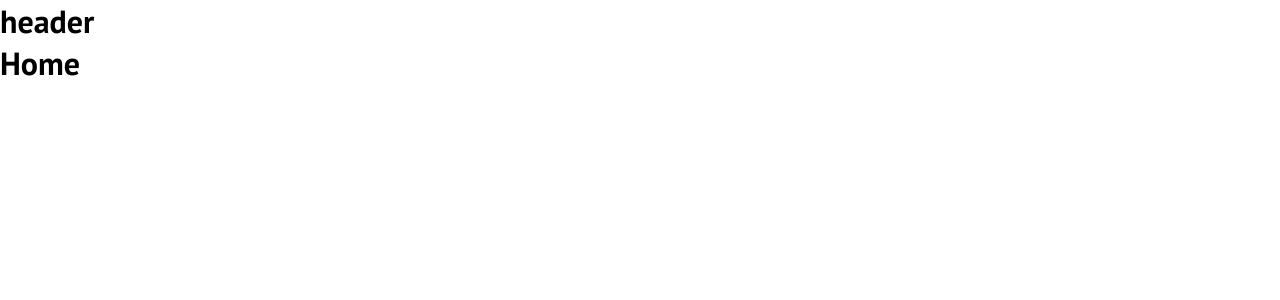
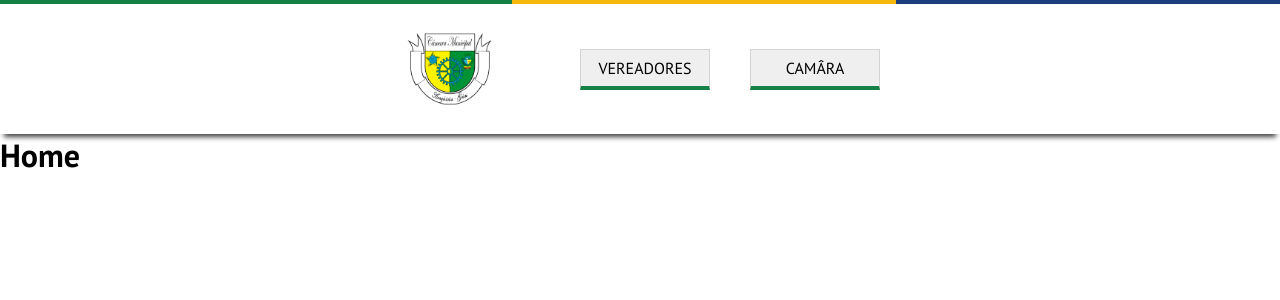
Before and after one commit to yaandn/siteCamara, a React (Vite) app: page / in a window 1280 px wide. Shown: the top 300 px of the page. Built offline with nearby package versions, Linux system fonts and the light colour scheme.

Commit message:
primeira versão do header

```diff
--- a/src/components/header/index.jsx
+++ b/src/components/header/index.jsx
@@ -1,7 +1,26 @@
+import { Container, Navigation, Button,TopLine } from "./style"
+import logo from '../../assets/imagens/logo.png'
+
 export default function Header() {
   return (
     <>
-      <h1>header</h1>
+    <TopLine>
+      <div className="line1"></div>
+      <div className="line2"></div>
+      <div className="line3"></div>
+    </TopLine>
+     <Container>
+      <Navigation>
+        <img src={logo} alt="logo-camâra" />
+        <Button>
+          <span>VEREADORES</span>
+        </Button>
+        <Button>
+          <span>CAMÂRA</span>
+        </Button>
+      </Navigation>
+    </Container>
     </>
+
   )
 }
--- /dev/null
+++ b/src/components/header/style.js
@@ -0,0 +1,71 @@
+import styled from "styled-components";
+
+export const TopLine = styled.div`
+  width: 100%;
+  height: 4px;
+  display: flex;
+
+
+  .line1 {
+    background-color: var(--cor-primaria);
+    width: 40%;
+    height: 100%;
+  }
+  .line2 {
+    background-color: var(--cor-secundaria);
+    width: 30%;
+    height: 100%;
+  }
+  .line3 {
+    background-color: var(--cor-terciaria);
+    width: 30%;
+    height: 100%;
+  }
+`;
+
+
+
+export const Container = styled.header`
+  width: 100%;
+  height: 130px;
+  background-color: #fff;
+  box-shadow: 0px 7px 5px -4px rgba(0,0,0,0.75);
+  display: flex;
+  align-items: center;
+  justify-content: center;
+
+`;
+
+export const Navigation = styled.nav`
+  width: 60%;
+  height: 60%;
+  display: flex;
+  align-items:center;
+  flex-direction: row;
+  justify-content: center;
+  gap: 40px;;
+
+  img {
+    width: 100px;
+    margin-right: 40px;
+  }
+`;
+
+export const Button = styled.button`
+  background-color: var(cor-primaria);
+  padding: 8px 12px;
+  width: 130px;
+  cursor: pointer;
+  border: 0.5px solid lightgrey;
+  border-bottom: 4px solid var(--cor-primaria);
+
+  &:hover {
+    background-color: var(--cor-primaria-light);
+  }
+
+
+  span {
+    text-align: center;
+    font-size: 16px;
+  }
+`;
--- a/src/styles/index.css
+++ b/src/styles/index.css
@@ -2,6 +2,7 @@
 
 :root {
   --cor-primaria: #158146;
+  --cor-primaria-light: rgba(45, 186, 108, 0.299);
   --cor-secundaria: #F5B709;
   --cor-terciaria: #1C3E7B;
   --cor-neutra: #EBEBEB
```
Also changed, not shown: src/assets/imagens/logo.png (added), src/components/header/index.css (deleted).
